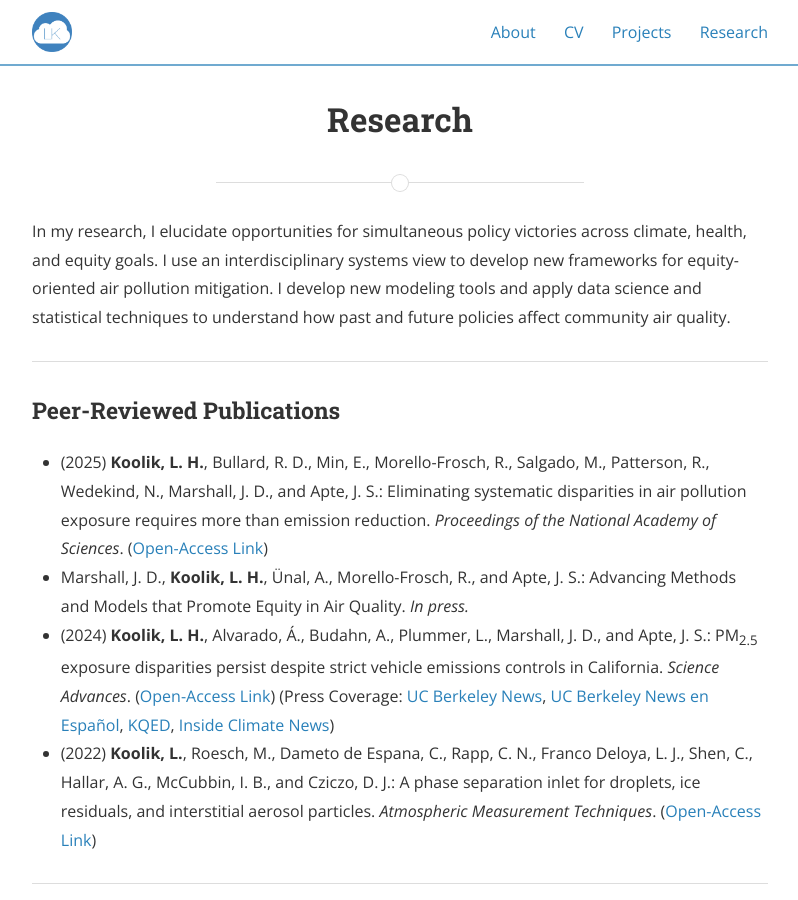
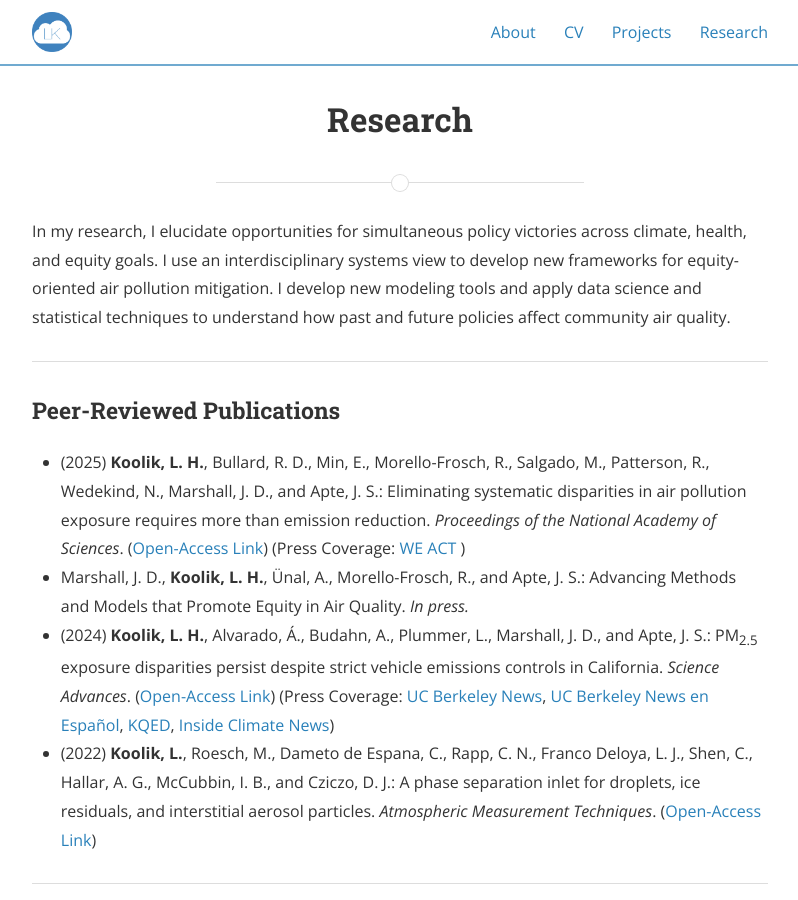
Before and after one commit to lkoolik/lkoolik.github.io, a Jekyll site: the page built from research.md, in a window 1280 px wide and 900 px high. Shown: the whole window, without its empty margins (240-1038 px from the left). Built offline with Jekyll 4.4.1, drawn with Linux system fonts in a browser that asks for light colours; nearby versions of some CDN libraries.

Commit message:
Update research.md

```diff
--- a/research.md
+++ b/research.md
@@ -12,7 +12,7 @@ nav_order: 3
 
 <h3>Peer-Reviewed Publications</h3>
 <ul>
-  <li>(2025) <b>Koolik, L. H.</b>, Bullard, R. D., Min, E., Morello-Frosch, R., Salgado, M., Patterson, R., Wedekind, N., Marshall, J. D., and Apte, J. S.: Eliminating systematic disparities in air pollution exposure requires more than emission reduction. <i>Proceedings of the National Academy of Sciences</i>. (<a href="https://doi.org/10.1073/pnas.2505888122">Open-Access Link</a>) </li>
+  <li>(2025) <b>Koolik, L. H.</b>, Bullard, R. D., Min, E., Morello-Frosch, R., Salgado, M., Patterson, R., Wedekind, N., Marshall, J. D., and Apte, J. S.: Eliminating systematic disparities in air pollution exposure requires more than emission reduction. <i>Proceedings of the National Academy of Sciences</i>. (<a href="https://doi.org/10.1073/pnas.2505888122">Open-Access Link</a>) (Press Coverage: <a href="https://weact.org/updates/new-research-policies-that-directly-address-disparities-result-in-cleaner-air-generalized-efforts-dont/">WE ACT </a>)</li>
   <li>Marshall, J. D., <b>Koolik, L. H.</b>, Ünal, A., Morello-Frosch, R., and Apte, J. S.: Advancing Methods and Models that Promote Equity in Air Quality. <i>In press.</i> </li>
   <li>(2024) <b>Koolik, L. H.</b>, Alvarado, Á., Budahn, A., Plummer, L., Marshall, J. D., and Apte, J. S.: PM<sub>2.5</sub> exposure disparities persist despite strict vehicle emissions controls in California. <i>Science Advances</i>. (<a href="https://doi.org/10.1126/sciadv.adn8544">Open-Access Link</a>) (Press Coverage: <a href="https://news.berkeley.edu/2024/09/11/california-has-dramatically-improved-its-air-quality-but-racial-disparities-persist/">UC Berkeley News</a>, <a href="https://news.berkeley.edu/2024/09/13/california-ha-mejorado-la-calidad-del-aire-pero-persisten-las-desigualdades-raciales-etnicas/">UC Berkeley News en Español</a>, <a href="https://www.kqed.org/science/1994307/californians-are-breathing-far-less-vehicle-pollution-but-disparities-are-widening">KQED</a>, <a href="https://insideclimatenews.org/news/11092024/california-vehicle-emissions-exposure-disparity/">Inside Climate News</a>)</li>
   <li>(2022) <b>Koolik, L.</b>, Roesch, M., Dameto de Espana, C., Rapp, C. N., Franco Deloya, L. J., Shen, C., Hallar, A. G., McCubbin, I. B., and Cziczo, D. J.: A phase separation inlet for droplets, ice residuals, and interstitial aerosol particles. <i> Atmospheric Measurement Techniques</i>. (<a href="https://doi.org/10.5194/amt-15-3213-2022">Open-Access Link</a>)</li>
```
